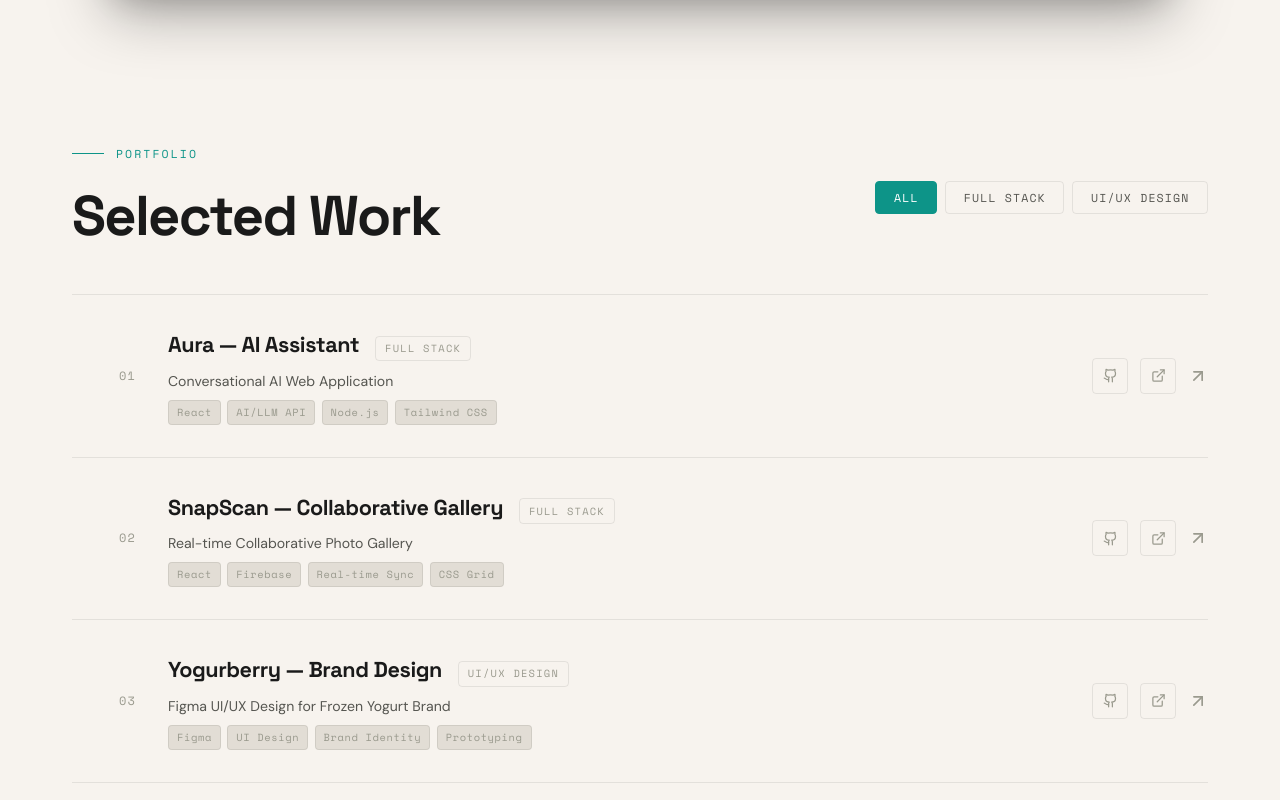
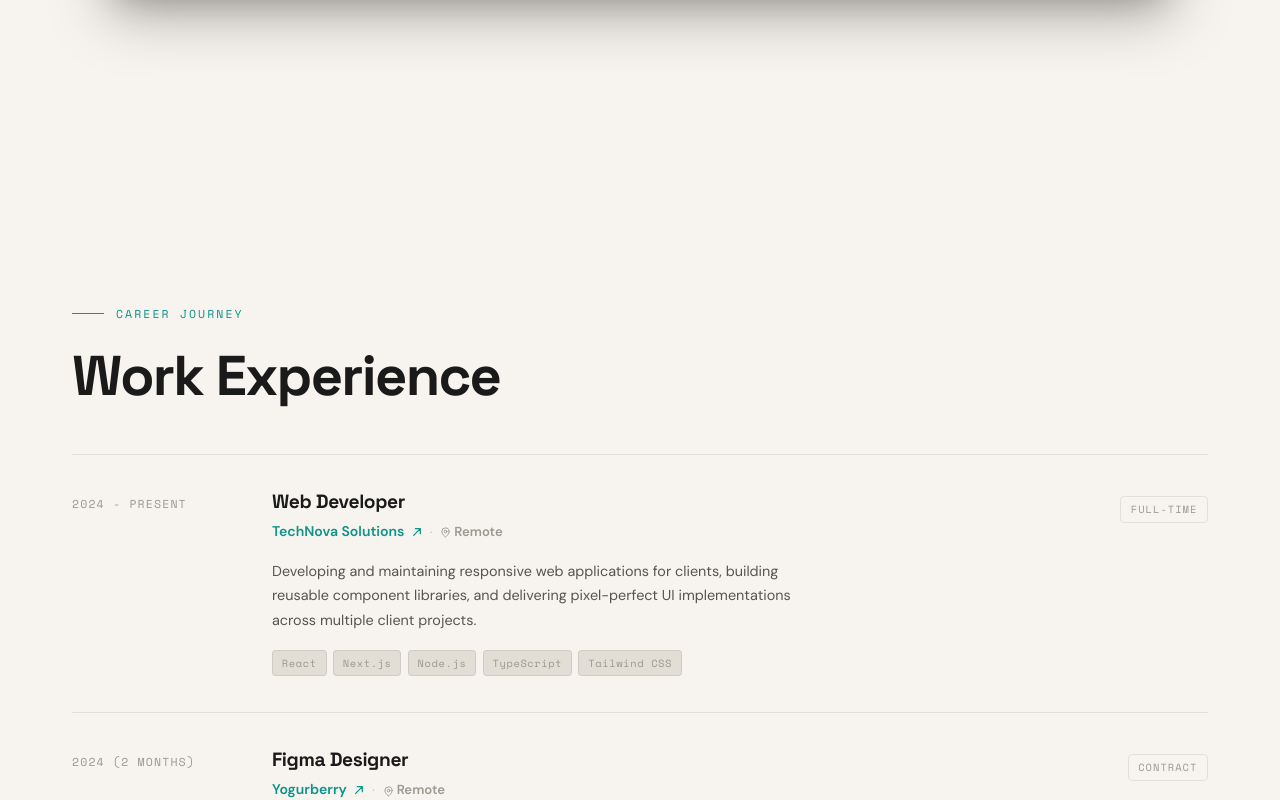
Before and after one commit to dishaaarao/portfoliofinal, a React (Vite) app: page / in a window 1280 px wide. Shown: the part 3420-4220 px from the top of the page. Built offline with nearby package versions, Linux system fonts and the light colour scheme.

Commit message:
Remove project list section and keep only device showcase
- Removed the boring project list view (first screenshot)
- Kept the beautiful device mockup showcase (second screenshot)
- Cleaned up unused imports and functions
- Simplified Projects component for better visual appeal

```diff
--- a/src/components/Projects.jsx
+++ b/src/components/Projects.jsx
@@ -1,155 +1,14 @@
-import React, { useState, useRef, useEffect } from 'react';
-import { ExternalLink, Github, ArrowUpRight } from 'lucide-react';
-import { projects, projectCategories } from '../data/portfolioData';
-import ProjectModal from './ProjectModal';
+import React from 'react';
 import { DeviceScrollShowcase } from './ui/device-scroll-showcase';
 import './Projects.css';
 
-/* Stagger-reveal project rows when the list enters viewport */
-function useRowReveal(listRef, deps) {
-  useEffect(() => {
-    if (!listRef.current) return;
-
-    const rows = listRef.current.querySelectorAll('.project-row');
-    rows.forEach((r) => {
-      r.classList.remove('row-in');
-      r.style.opacity   = '0';
-      r.style.transform = 'translateY(22px)';
-    });
-
-    const observer = new IntersectionObserver(
-      (entries) => {
-        entries.forEach((entry) => {
-          if (entry.isIntersecting) {
-            rows.forEach((row, i) => {
-              setTimeout(() => {
-                row.style.transition =
-                  `opacity 0.55s cubic-bezier(0.22,1,0.36,1) ${i * 0.07}s,
-                   transform 0.55s cubic-bezier(0.22,1,0.36,1) ${i * 0.07}s`;
-                row.style.opacity   = '1';
-                row.style.transform = 'none';
-              }, i * 60);
-            });
-            observer.unobserve(entry.target);
-          }
-        });
-      },
-      { threshold: 0.05 }
-    );
-
-    observer.observe(listRef.current);
-    return () => observer.disconnect();
-  // eslint-disable-next-line react-hooks/exhaustive-deps
-  }, deps);
-}
-
 export default function Projects() {
-  const [activeCategory, setActiveCategory] = useState('All');
-  const [selectedProject, setSelectedProject] = useState(null);
-  const listRef = useRef(null);
-
-  const filtered = activeCategory === 'All'
-    ? projects
-    : projects.filter((p) => p.category === activeCategory);
-
-  /* Re-run stagger whenever filter changes */
-  useRowReveal(listRef, [activeCategory]);
-
   return (
     <section id="projects" className="section">
       <div className="container">
-
         {/* 3D Device Scroll Showcase */}
         <DeviceScrollShowcase />
-
-        {/* Project rows header */}
-        <div
-          style={{ display: 'flex', justifyContent: 'space-between',
-                   alignItems: 'flex-end', marginBottom: '2rem', marginTop: '4rem',
-                   flexWrap: 'wrap', gap: '1.5rem' }}
-          data-reveal
-        >
-          <div>
-            <span className="section-label">Portfolio</span>
-            <h2 className="section-title">Selected Work</h2>
-          </div>
-
-          {/* Filter pills */}
-          <div className="projects-filter" data-reveal data-reveal-delay="2">
-            {projectCategories.map((cat) => (
-              <button
-                key={cat}
-                className={`filter-btn${activeCategory === cat ? ' active' : ''}`}
-                onClick={() => setActiveCategory(cat)}
-              >
-                {cat}
-              </button>
-            ))}
-          </div>
-        </div>
-
-        {/* Project rows */}
-        <ol ref={listRef} className="projects-list" aria-label="Projects">
-          {filtered.map((project, idx) => (
-            <li
-              key={project.id}
-              className="project-row"
-              onClick={() => setSelectedProject(project)}
-              role="button"
-              tabIndex={0}
-              onKeyDown={(e) => e.key === 'Enter' && setSelectedProject(project)}
-              aria-label={`View details for ${project.title}`}
-            >
-              <span className="project-num" aria-hidden="true">
-                {String(idx + 1).padStart(2, '0')}
-              </span>
-
-              <div className="project-body">
-                <div className="project-title-row">
-                  <span className="project-title">{project.title}</span>
-                  <span className="project-category-pill">{project.category}</span>
-                </div>
-                <p className="project-subtitle">{project.subtitle}</p>
-                <div className="project-tags-row">
-                  {project.tags.slice(0, 4).map((tag, ti) => (
-                    <span key={ti} className="project-tag-chip">{tag}</span>
-                  ))}
-                </div>
-              </div>
-
-              <div className="project-actions" onClick={(e) => e.stopPropagation()}>
-                {project.githubUrl && (
-                  <a href={project.githubUrl} target="_blank" rel="noopener noreferrer"
-                     className="project-icon-link" aria-label="GitHub" title="GitHub">
-                    <Github size={15} />
-                  </a>
-                )}
-                {project.liveUrl && (
-                  <a href={project.liveUrl} target="_blank" rel="noopener noreferrer"
-                     className="project-icon-link" aria-label="Live demo" title="Live Demo">
-                    <ExternalLink size={15} />
-                  </a>
-                )}
-                <button
-                  className="project-details-btn"
-                  onClick={(e) => { e.stopPropagation(); setSelectedProject(project); }}
-                  aria-label={`Details for ${project.title}`}
-                >
-                  <ArrowUpRight size={20} />
-                </button>
-              </div>
-            </li>
-          ))}
-        </ol>
-
       </div>
-
-      {selectedProject && (
-        <ProjectModal
-          project={selectedProject}
-          onClose={() => setSelectedProject(null)}
-        />
-      )}
     </section>
   );
 }
```
